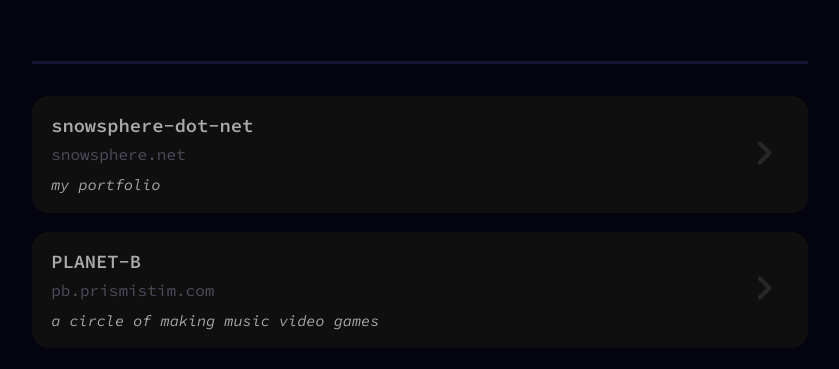
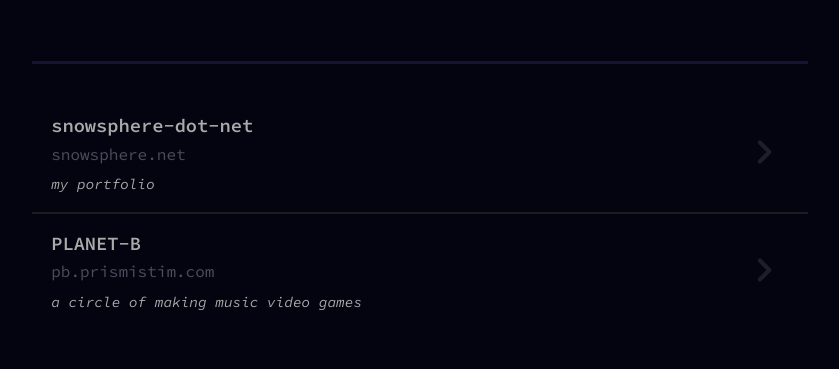
Before and after one commit to prismistim/prismistim-dot-com, a plain HTML site: page index.html in a window 1280 px wide. Shown: the part 181-550 px from the top of the page, without its empty margins (220-1059 px from the left). Drawn offline with Linux system fonts and the light colour scheme.

Commit message:
fix: スタイルの修正

```diff
--- a/css/style.css
+++ b/css/style.css
@@ -39,16 +39,20 @@ main {
 
 ul.card-list {
   list-style: none;
+  margin: 0;
   padding: 0;
 }
 
 ul.card-list > li.card-list-item {
-  margin: 1rem 0 1.2rem;
+  margin: 0;
   padding: 1.2rem;
   display: grid;
   grid-template-columns: 90% 1fr;
-  border-radius: 1rem;
-  background-color: #0f0f0f;
+  /* background-color: #0f0f0f; */
+}
+
+ul.card-list > li.card-list-item:nth-child(1) {
+  border-bottom: solid 2px #1d1d1d;
 }
 
 .card-content > .card-header {
@@ -67,7 +71,7 @@ ul.card-list > li.card-list-item {
 
 .card-content > p.card-description {
   margin: 0;
-  font-size: 0.95rem;
+  font-size: 0.9rem;
   font-style: italic;
 }
 
```
